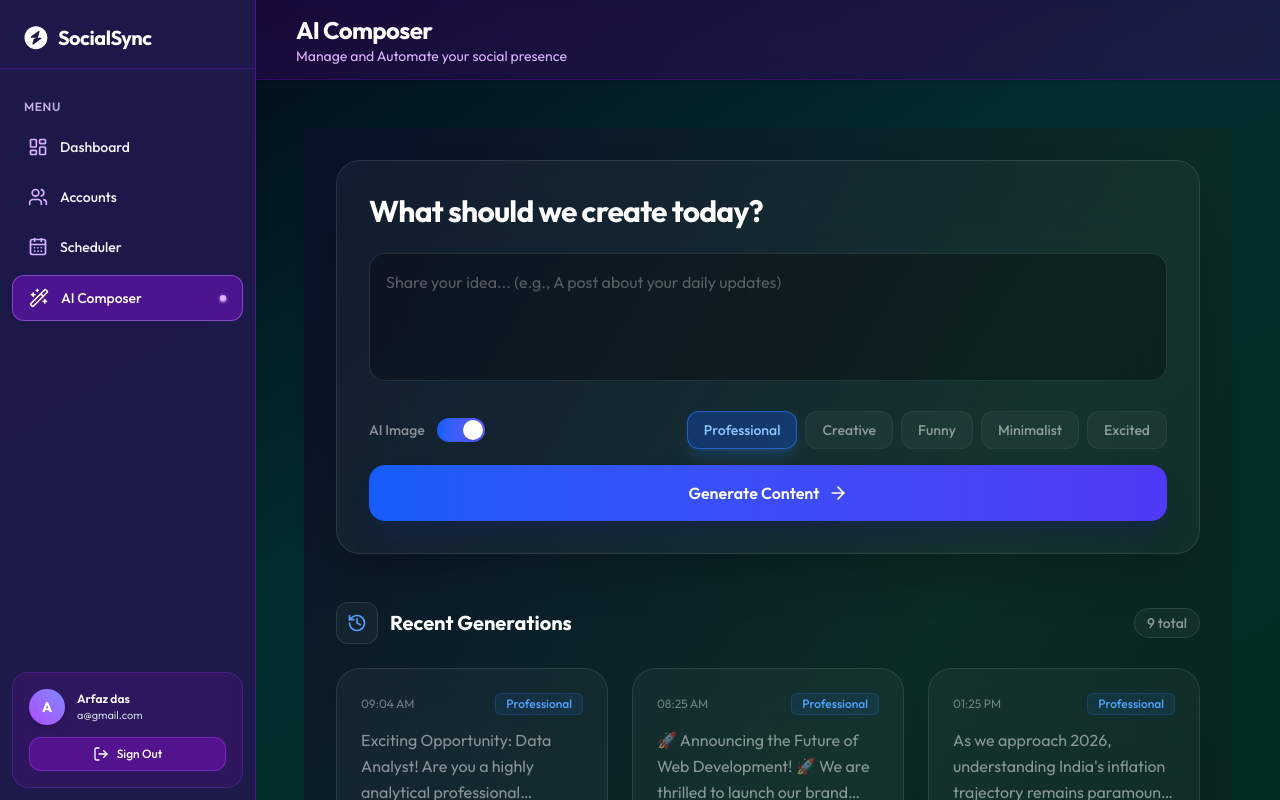
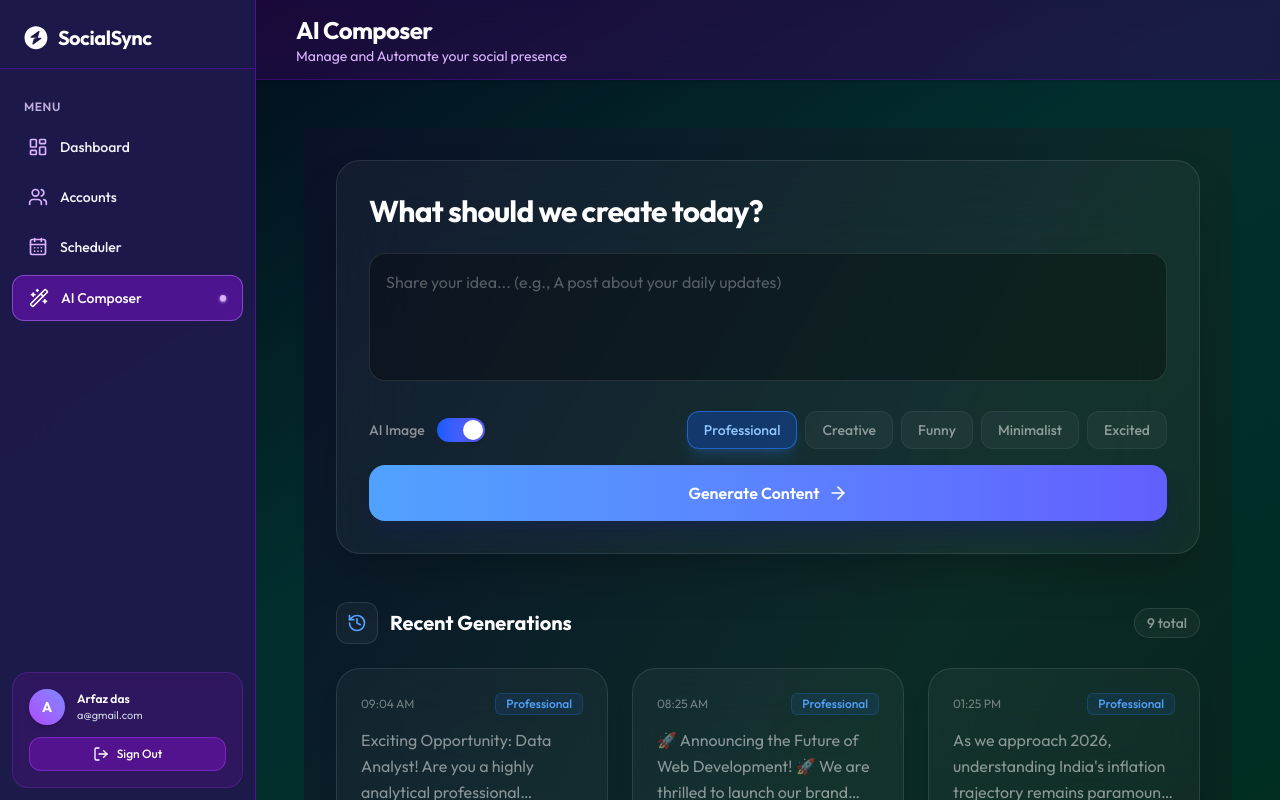
Before and after one commit to AbdulArfaz/Social-Media-Automation-using-AI, a React (Vite) app in the folder client/: page /ai-composer in a window 1280 px wide. Built offline with nearby package versions, Linux system fonts and the light colour scheme.

Commit message:
completed AI generated page

```diff
--- a/client/src/pages/AIComposer.jsx
+++ b/client/src/pages/AIComposer.jsx
@@ -107,7 +107,7 @@ const AIComposer = () => {
             <button
               disabled={loading}
               onClick={handleGenerate}
-              className="w-full mt-4 py-4 px-6 rounded-2xl bg-linear-to-r from-blue-600 to-indigo-600 hover:from-blue-500 hover:to-indigo-500 text-white font-semibold shadow-xl shadow-blue-950/40 transition-all duration-300 flex items-center justify-center gap-2 cursor-pointer disabled:opacity-50"
+              className="w-full mt-4 py-4 px-6 rounded-2xl bg-linear-to-r from-blue-400 to-indigo-500 hover:from-blue-500 hover:to-indigo-400 text-white font-semibold shadow-xl shadow-blue-950/40 transition-all duration-300 flex items-center justify-center gap-2 cursor-pointer disabled:opacity-50"
             >
               {loading ? (
                 <>
```
